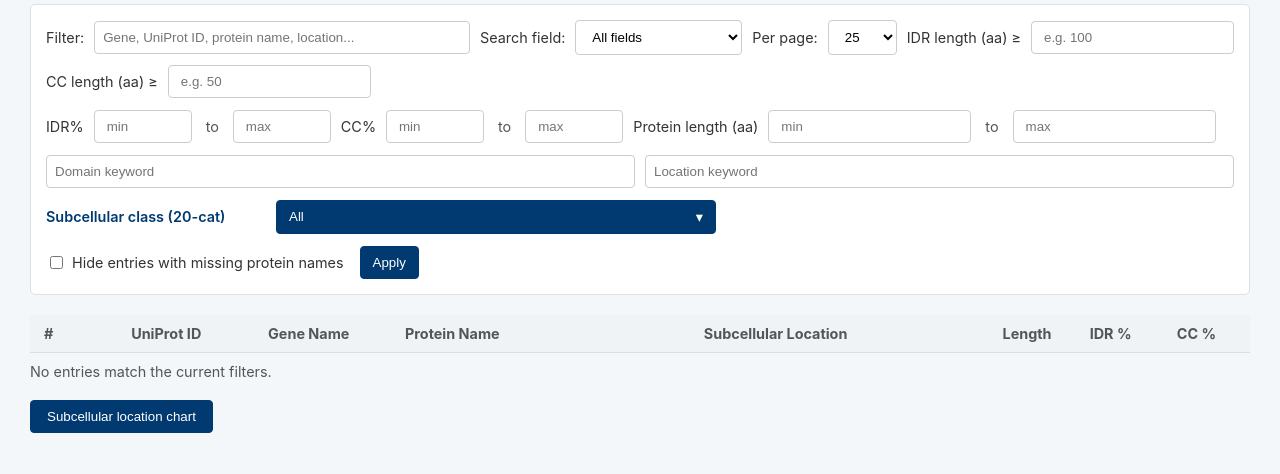
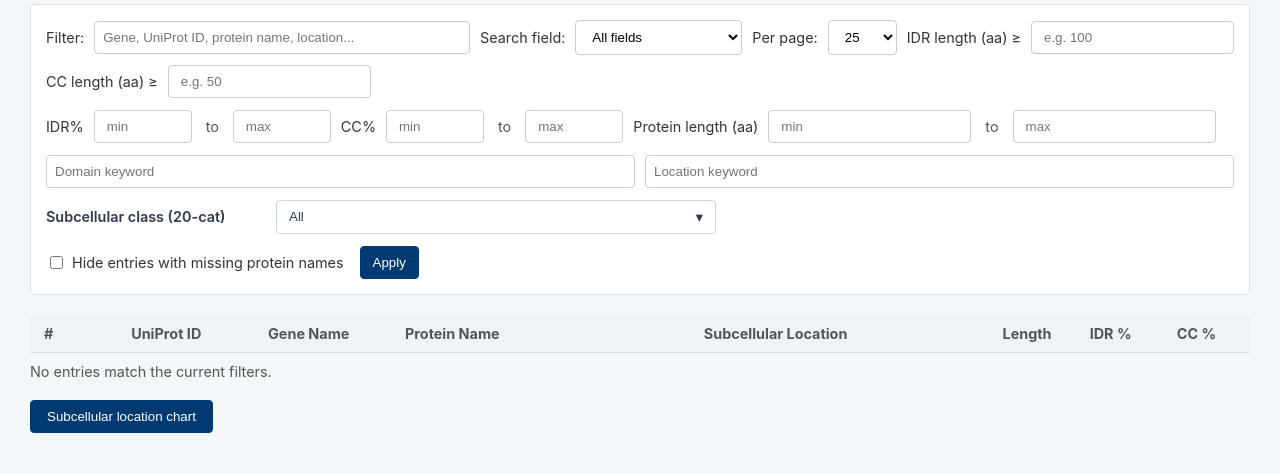
Before and after one commit to kdmtakumi/IDR-CC-webviewer, a Flask app: page / in a window 1280 px wide. Shown: the part 208-682 px from the top of the page. Run offline with Flask 3, Linux system fonts and the light colour scheme; the visitor is signed in with stand-in values (Sample User, id 1); data that the repository does not hold is empty; some libraries are stand-ins or nearby versions.

Commit message:
Align subcellular class colors with inputs

```diff
--- a/webviewer/static/style.css
+++ b/webviewer/static/style.css
@@ -70,7 +70,7 @@ h1 {
 .location-class-label {
   min-width: 220px;
   font-weight: 600;
-  color: #003a70;
+  color: #2d3a4f;
 }
 
 .location-class-select {
@@ -275,6 +275,20 @@ h1 {
 
 .filter-form button:hover {
   opacity: 0.9;
+}
+
+.filter-form .location-class-trigger,
+.filter-form .location-class-option-button {
+  background-color: #fff;
+  color: #2d3a4f;
+  border-color: #cbd5e1;
+}
+
+.filter-form .location-class-trigger:hover,
+.filter-form .location-class-option-button:hover {
+  opacity: 1;
+  background-color: #f7f9fc;
+  border-color: #b3c0d3;
 }
 
 .filter-form .clear-filter {
```
Also changed, not shown: other parts of webviewer/static/style.css (+1 -1 lines).
